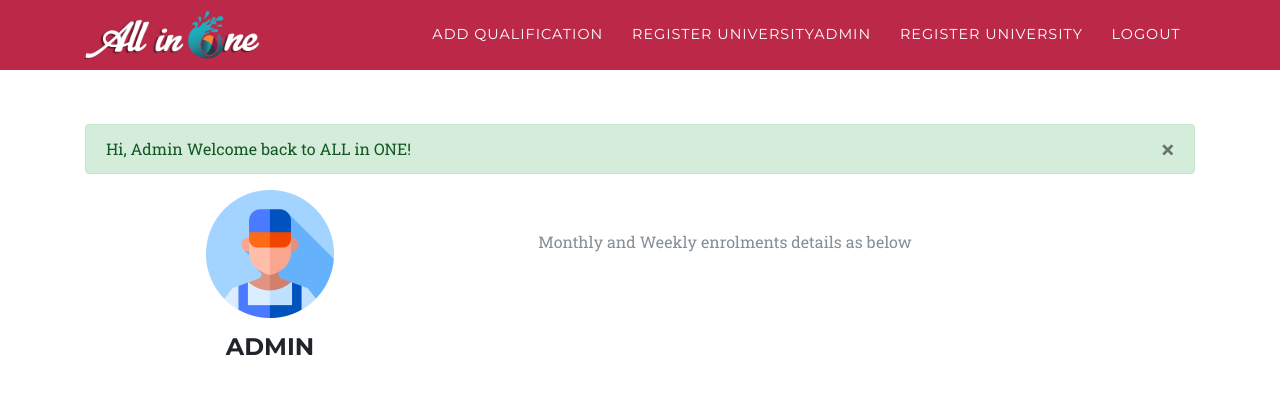
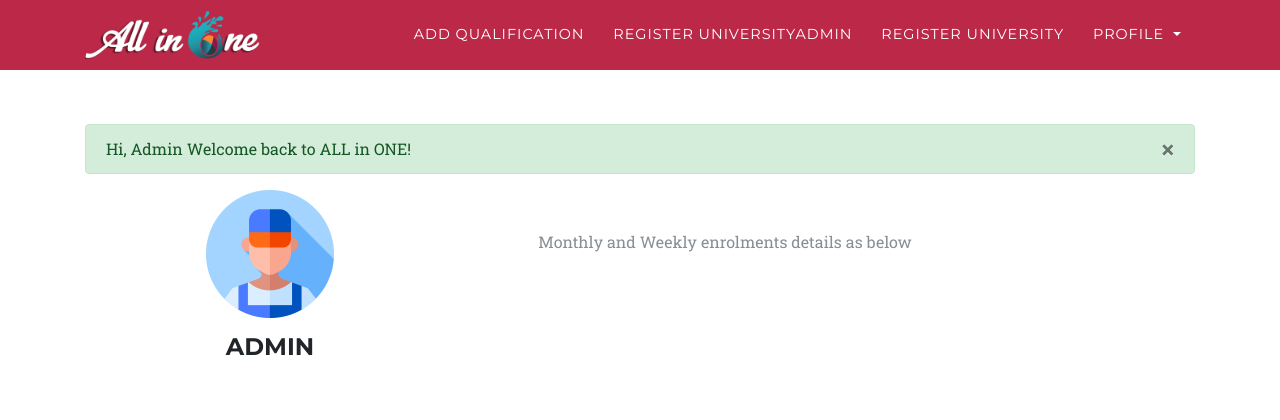
Before and after one commit to JellyBeanHusky/All-in-One, a PHP site: page /sasAdminHome.php in a window 1280 px wide. Shown: the top 420 px of the page. Run offline with PHP 8.4, Linux system fonts and the light colour scheme; the visitor is signed in with stand-in values (Sample User, id 1); some web fonts are replaced.

Commit message:
Update sasAdminHome.php

```diff
--- a/sasAdminHome.php
+++ b/sasAdminHome.php
@@ -1,3 +1,10 @@
+<?php
+session_start();
+if(!isset($_SESSION['username'])){
+	header('location:login.php');
+}
+?>
+
 <!DOCTYPE html>
 <html lang="en">
     <head>
@@ -49,9 +56,18 @@
 							<li class="nav-item">
                                 <a class="nav-link js-scroll-trigger" href="registeruni.php">Register University</a>
                             </li>
-                            <li class="nav-item">
-                                <a class="nav-link js-scroll-trigger" href="#viewHistoryMember">Logout</a>
-                            </li>
+                            <li class="nav-item dropdown">
+                            <a class="nav-link dropdown-toggle" data-toggle="dropdown" aria-haspopup="true" aria-expanded="false">
+                                Profile
+                            </a>
+                            <div class="dropdown-menu" aria-labelledby="navbarDropdownMenuLink" id="navbarResponsive">
+                                <a class="dropdown-item js-scroll-trigger" href="#"><?php echo $_SESSION['username'];?></a>
+								 								<a class="dropdown-item js-scroll-trigger" href="#"><?php echo $_SESSION['uniqueID'];?></a>
+                                <div class="dropdown-divider"></div>
+                                <a class="dropdown-item js-scroll-trigger" href="">Update Info</a>
+                                <a class="dropdown-item js-scroll-trigger" href="index.php?logout">Logout</a>
+                            </div>
+                        </li>
                     </ul>
                 </div>
             </div>
```
